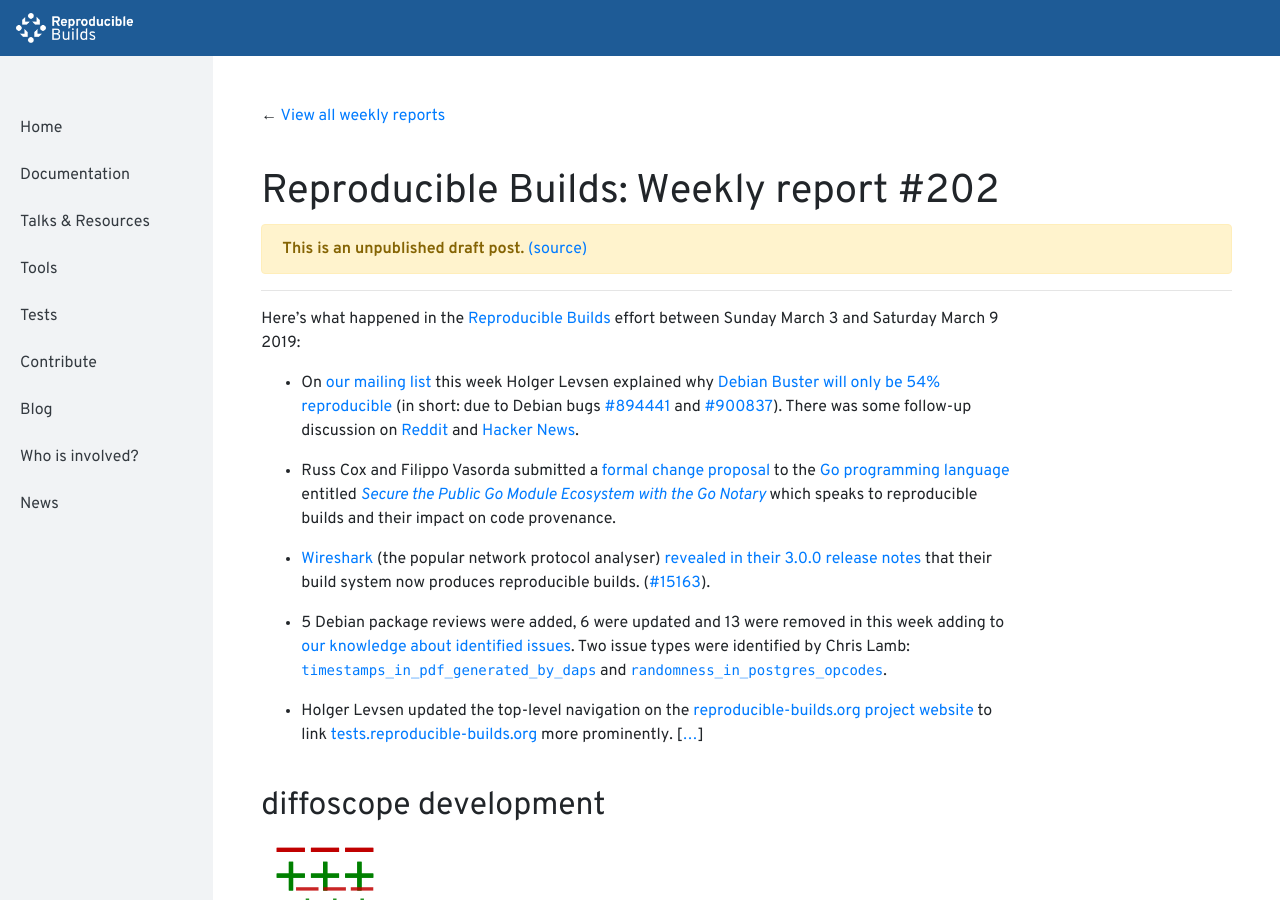
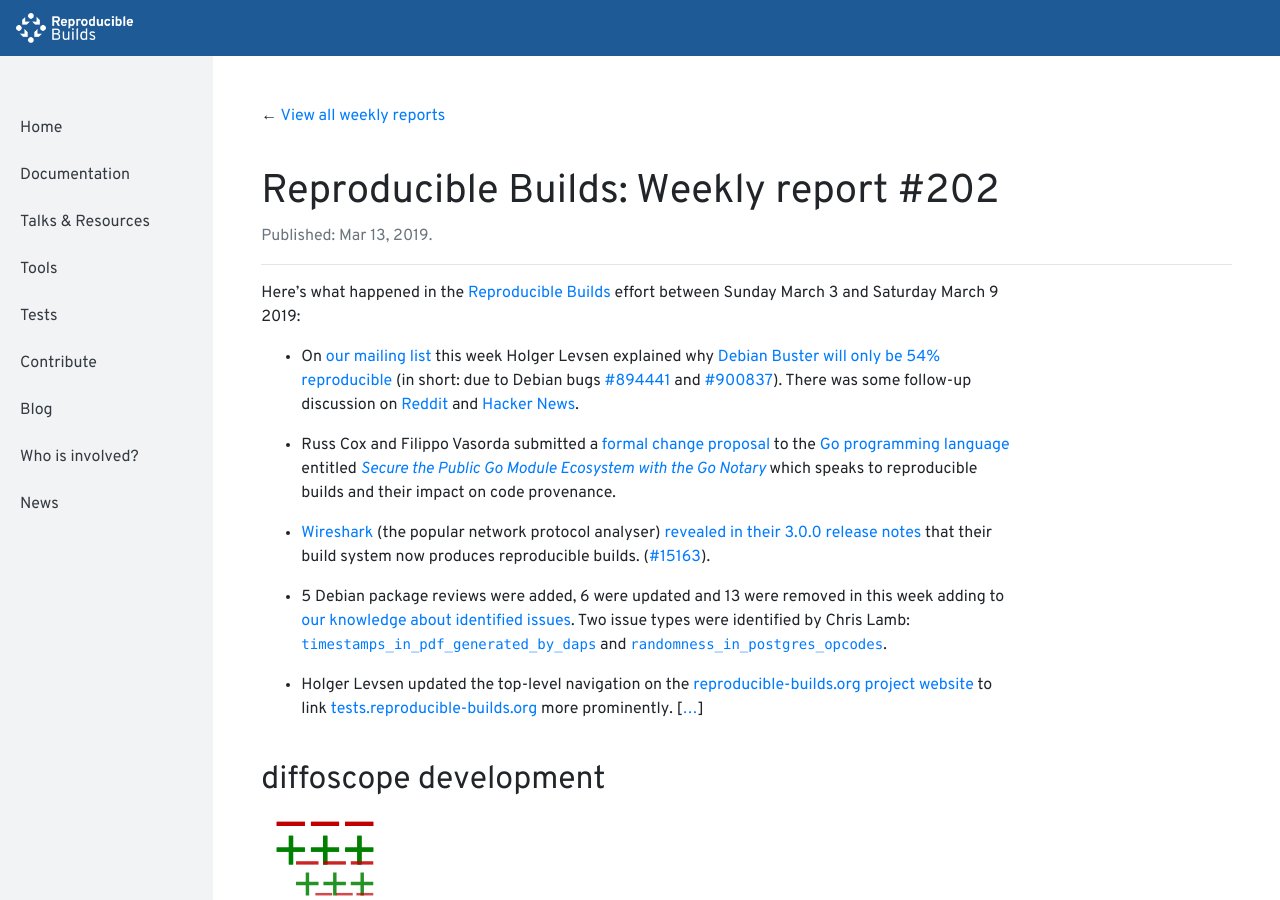
Before and after one commit to prototypefund/reproducible-website, a Jekyll site: the page built from _blog/posts/202.md, in a window 1280 px wide and 900 px high. Built offline with Jekyll 4.4.1, drawn with Linux system fonts in a browser that asks for light colours.

Commit message:
published as https://reproducible-builds.org/blog/posts/202/

```diff
--- a/_blog/posts/202.md
+++ b/_blog/posts/202.md
@@ -1,6 +1,7 @@
 ---
 layout: new/blog
 week: 202
+published: 2019-03-13 14:24:20
 ---
 
 Here's what happened in the [Reproducible Builds](https://reproducible-builds.org) effort between Sunday March 3 and Saturday March 9 2019:
```
